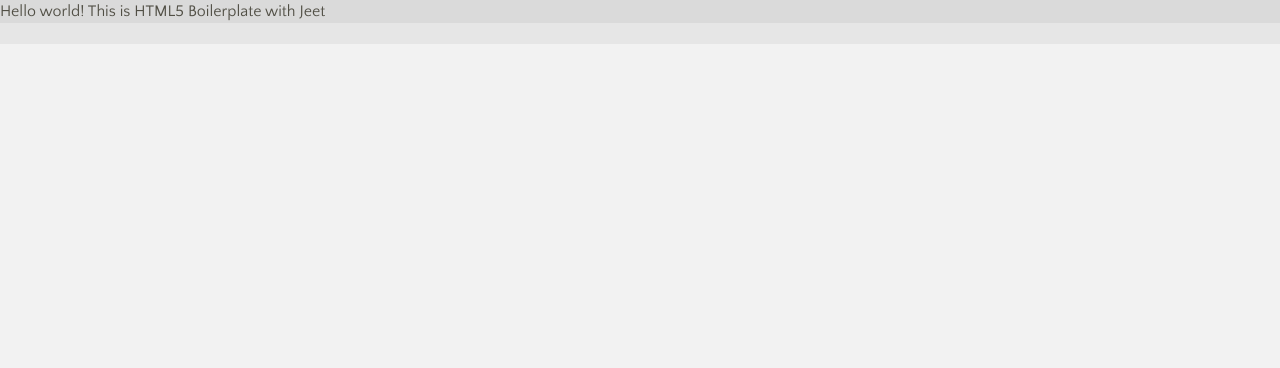
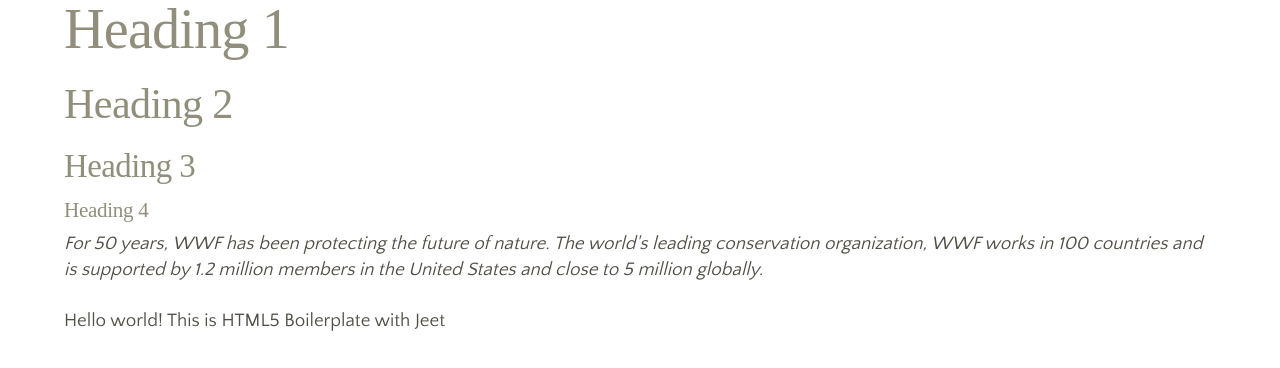
Before and after one commit to bugsyAlexander/grunting-Jeet, a website: page index.html in a window 1280 px wide. Drawn offline with nearby package versions, Linux system fonts and the light colour scheme; a web font is replaced by a local one.

Commit message:
Typography reset

```diff
--- a/components/sass/_base.scss
+++ b/components/sass/_base.scss
@@ -1,36 +1,34 @@
 @import url(http://fonts.googleapis.com/css?family=Quattrocento|Quattrocento+Sans:400,700);
-
-html {font-size: 1em;}
 
 body {
   font-family: $font-primary;
   font-weight: 400;
-  line-height: 1.45;
+  line-height: 1.375em;
   color: $brown;
 }
 
 #{headings()} {
   font-family: $font-secondary;
   font-weight: 400;
-  margin: 1.414em 0 0.5em;
-  font-weight: inherit;
-  line-height: 1.2;
   color: $gold;
 }
 
 h1 {
-  margin-top: 0;
-  font-size: 3.998em;
+  font-size: 3rem;
+  line-height: 1.05em;
 }
 
-h2 {font-size: 2.827em;}
+h2 {
+  font-size: 2.25rem;
+  line-height: 1.25em;
+}
 
-h3 {font-size: 1.999em;}
+h3 {
+  font-size: 1.75rem;
+  line-height: 1.25em;
+}
 
-h4 {font-size: 1.414em;}
-
-h5 {font-size: 1em}
-
-p {margin-bottom: 1.3em;}
-
-small, .font_small {font-size: 0.707em;}
+h4 {
+  font-size: 1.125rem;
+  line-height: 1.22222222em;
+}
--- a/components/sass/_layout.scss
+++ b/components/sass/_layout.scss
@@ -1 +1,5 @@
-@include edit();
+// @include edit();
+
+body {
+  @include center(90%);
+}
--- a/index.html
+++ b/index.html
@@ -26,7 +26,15 @@
       </div>
     <![endif]-->
 
+    <h1>Heading 1</h1>
+    <h2>Heading 2</h2>
+    <h3>Heading 3</h3>
+    <h4>Heading 4</h4>
 
+    <blockquote cite="http://www.worldwildlife.org/who/index.html"><i>
+For 50 years, WWF has been protecting the future of nature. The world's leading conservation organization, WWF works in 100 countries and is supported by 1.2 million members in the United States and close to 5 million globally.
+</i></blockquote>
+<br>
     <!-- Add your site or application content here -->
     <p>Hello world! This is HTML5 Boilerplate with Jeet</p>
 
```
Also changed, not shown: css/styles.css.
